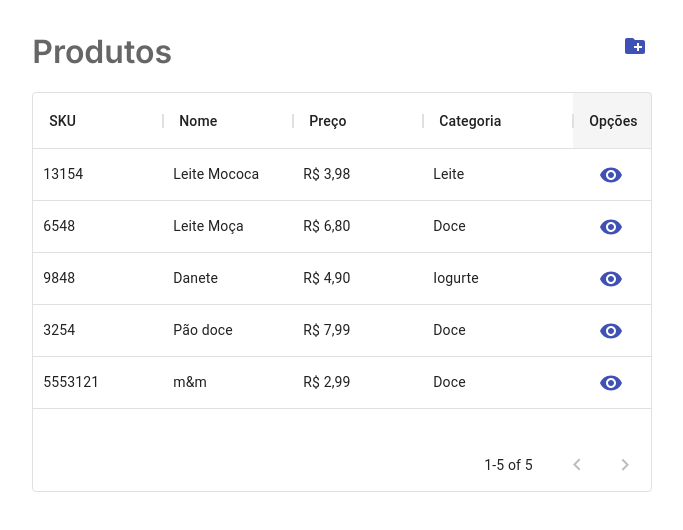
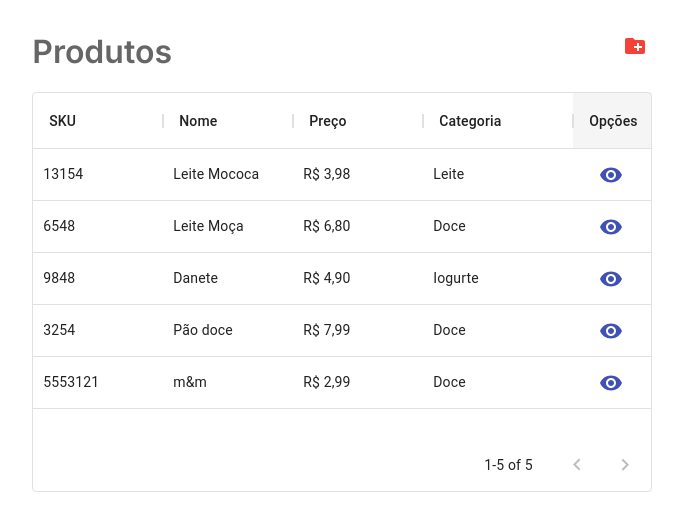
Before and after one commit to Williams25/Desafio-React, a Next.js app: page / in a window 1280 px wide. Shown: the top 530 px of the page, without its empty margins (298-981 px from the left). Built offline with nearby package versions, Linux system fonts and the light colour scheme; data requests are answered from the project's data file.

Commit message:
alterando a cor do icone createnewfolder

```diff
--- a/pages/index.tsx
+++ b/pages/index.tsx
@@ -160,7 +160,7 @@ const DataGridTable = () => {
           <ModalFormCreate
             icon={() => (
               <CreateNewFolder
-                color="primary"
+                color="error"
                 fontSize="default"
                 style={{
                   margin: "1px",
```
